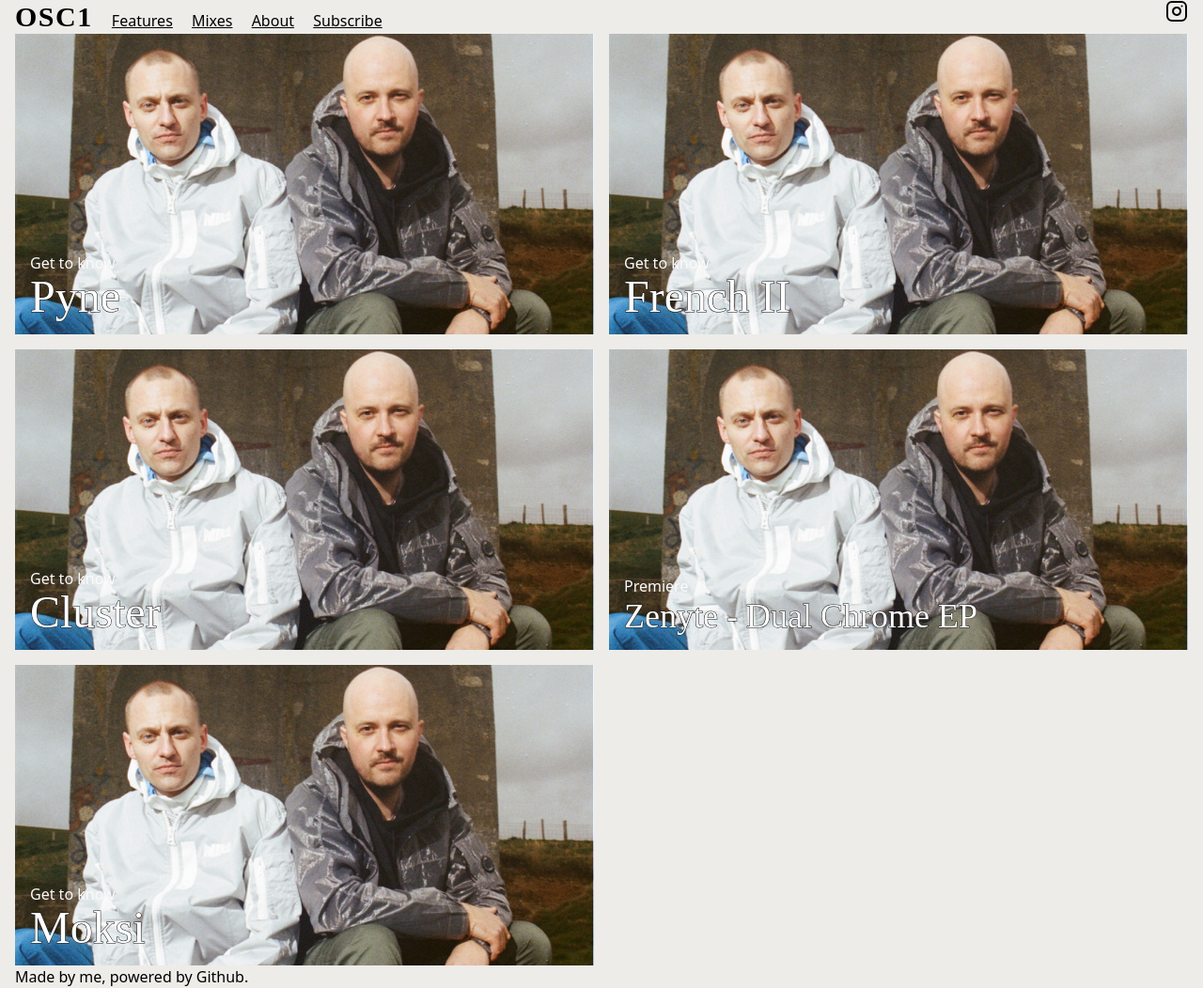
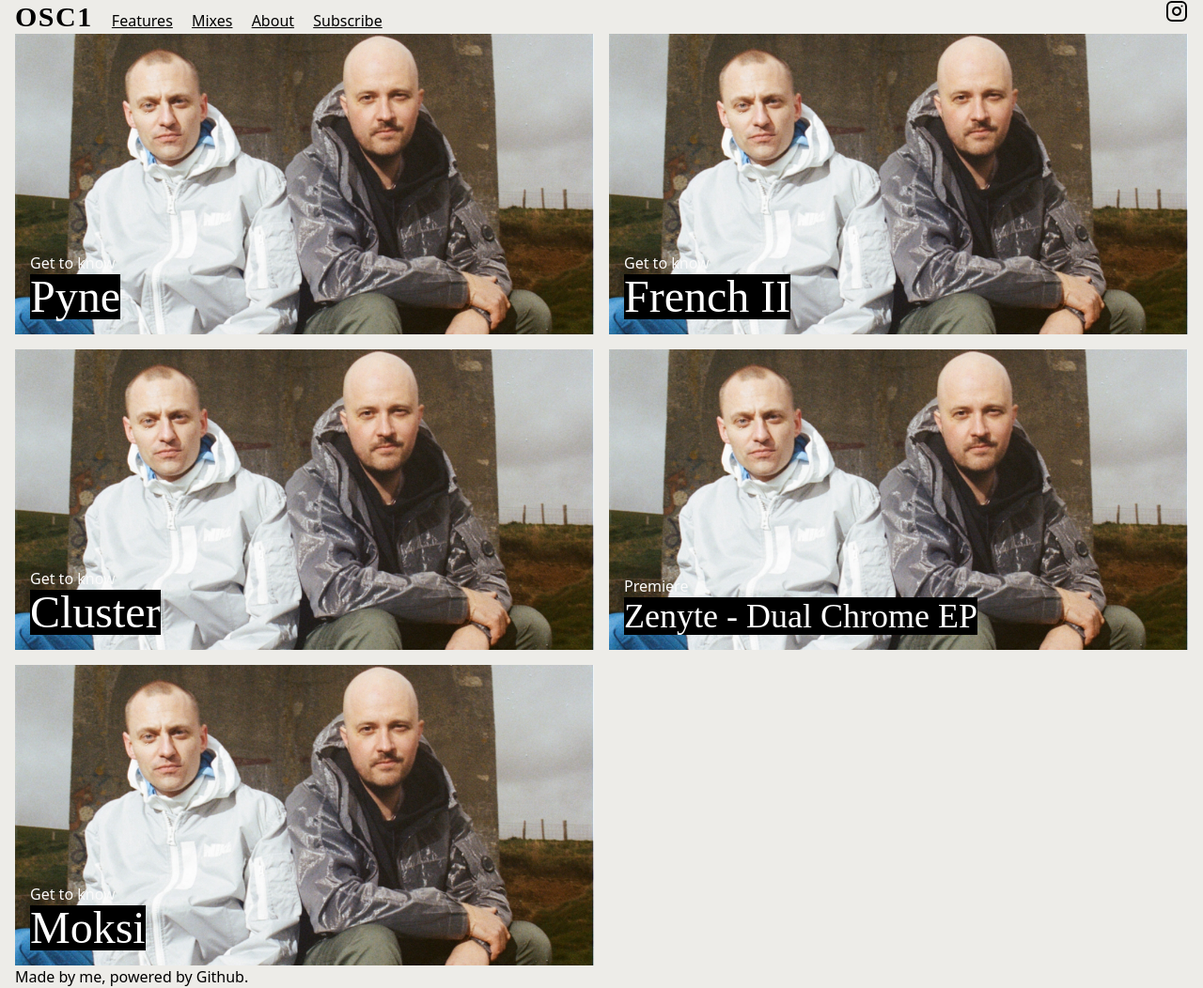
Before and after one commit to osc1blog/osc1blog.github.io, a Jekyll site: the page built from index.markdown, in a window 1280 px wide. Shown: the whole page at 94% size. Built offline with Jekyll 4.4.1, drawn with Linux system fonts in a browser that asks for light colours; nearby versions of some CDN libraries; some web fonts are replaced.

Commit message:
Update style.scss

```diff
--- a/assets/css/style.scss
+++ b/assets/css/style.scss
@@ -13,10 +13,9 @@
     font-style: normal;
     font-weight: normal;
 }
+@font-face {font-family: 'EurostileUnicase'; src: url("//db.onlinewebfonts.com/t/e2aba67a61a20987775ae4a14c15dd81.eot"); src: url("//db.onlinewebfonts.com/t/e2aba67a61a20987775ae4a14c15dd81.eot?#iefix") format("embedded-opentype"), url("//db.onlinewebfonts.com/t/e2aba67a61a20987775ae4a14c15dd81.woff2") format("woff2"), url("//db.onlinewebfonts.com/t/e2aba67a61a20987775ae4a14c15dd81.woff") format("woff"), url("//db.onlinewebfonts.com/t/e2aba67a61a20987775ae4a14c15dd81.ttf") format("truetype"), url("//db.onlinewebfonts.com/t/e2aba67a61a20987775ae4a14c15dd81.svg#EurostileUnicaseLTW04-Rg") format("svg"); }
 h1 {
-    font-family: 'Phlegm';
-    -webkit-text-fill-color: #fff;
-    -webkit-text-stroke: 1px;
-    -webkit-text-stroke-color: #171717;
-    paint-order: stroke fill;
+    font-family: 'EurostileUnicase';
+    color: #fff;
+    background: #000;
 }
```
